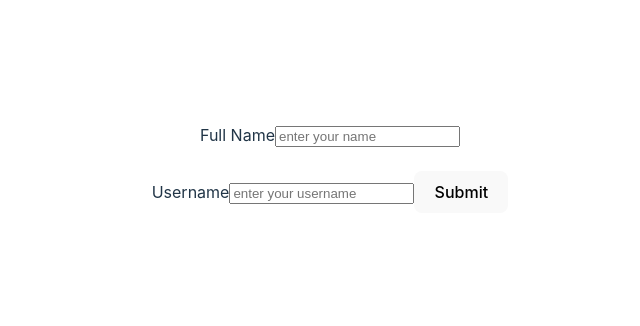
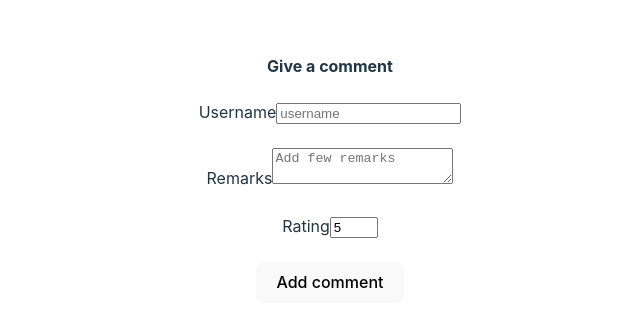
Before and after one commit to rajasneh/Web-Dev, a React (Vite) app in the folder React/React-Part-6/basic-react-app/: page / in a window 1280 px wide. Shown: the part 232-558 px from the top of the page, without its empty margins (310-950 px from the left). Built offline with nearby package versions, Linux system fonts and the light colour scheme.

Commit message:
Comments form

```diff
--- a/React/React-Part-6/basic-react-app/src/App.jsx
+++ b/React/React-Part-6/basic-react-app/src/App.jsx
@@ -1,10 +1,12 @@
 import './App.css'
+import CommentForm from './CommentForms'
 import Form from './Form'
 
 function App() {
 
   return (
-    <Form/>
+    // <Form/>
+    <CommentForm/>
   )
 }
 
--- /dev/null
+++ b/React/React-Part-6/basic-react-app/src/CommentForms.jsx
@@ -0,0 +1,68 @@
+import { set } from "mongoose";
+import { useState } from "react";
+
+export default function CommentForm() {
+  let [formData, setFormData] = useState({
+    username: "",
+    remarks: "",
+    rating: 5,
+  });
+
+  let handleInputChange = (event) => {
+    setFormData((currData) => {
+      return { ...currData, [event.target.name]: event.target.value };
+    });
+  };
+
+  let handleSubmit = (event) => {
+    console.log(formData);
+    event.preventDefault();
+    setFormData({
+      username: "",
+      remarks: "",
+      rating: 5,
+    });
+  };
+  return (
+    <div>
+      <h4>Give a comment</h4>
+      <form onChange={handleInputChange}>
+        <label htmlFor="username">Username</label>
+        <input
+          onChange={handleInputChange}
+          placeholder="username"
+          type="text"
+          value={formData.username}
+          id="username"
+          name="username"
+        />
+        <br></br>
+        <br></br>
+        <label htmlFor="remarks">Remarks</label>
+        <textarea
+          onChange={handleInputChange}
+          value={formData.remarks}
+          placeholder="Add few remarks"
+          id="remarks"
+          name="remarks"
+        ></textarea>
+        <br></br>
+        <br></br>
+        <label htmlFor="rating">Rating</label>
+        <input
+          onChange={handleInputChange}
+          placeholder="rating"
+          type="number"
+          min={1}
+          max={5}
+          id="rating"
+          name="rating"
+          value={formData.rating}
+        />
+        <br></br>
+        <br></br>
+        <button onClick={handleSubmit}>Add comment</button>
+      </form>
+    </div>
+  );
+}
```
